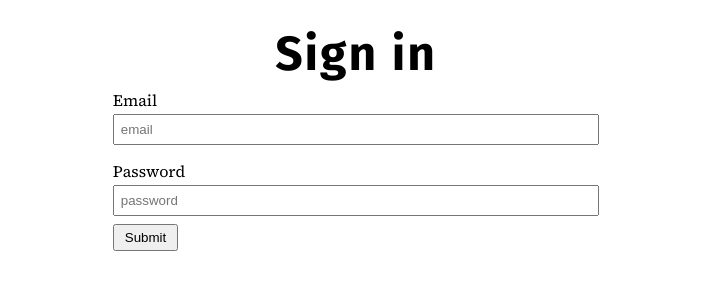
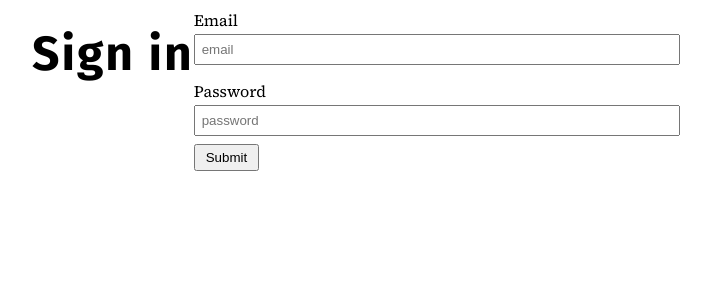
Before and after one commit to jmflannery/my-web, a Next.js app: page /admin in a window 1280 px wide. Shown: the top 300 px of the page, without its empty margins (284-995 px from the left). Built offline with nearby package versions, Linux system fonts and the light colour scheme; no server answers.

Commit message:
Style fixes

```diff
--- a/src/app/globals.css
+++ b/src/app/globals.css
@@ -140,9 +140,7 @@ pre > code {
 
 .page {
   display: flex;
-  flex-direction: column;
   justify-content: center;
-  align-items: center;
   width: 100%;
   height: 100%;
 }
--- a/src/components/Blog.css
+++ b/src/components/Blog.css
@@ -16,8 +16,9 @@
 
   --blog-footer-margin: 32px 0;
 
+  width: 100%;
+  max-width: var(--max-page-width);
   margin: var(--blog-margin-y) var(--blog-margin-x);
-  max-width: var(--max-page-width);
 }
 
 .blog > header > nav {
--- a/src/components/PostsList.css
+++ b/src/components/PostsList.css
@@ -1,3 +1,3 @@
-ul {
+ul.posts {
   list-style: none;
 }
```
